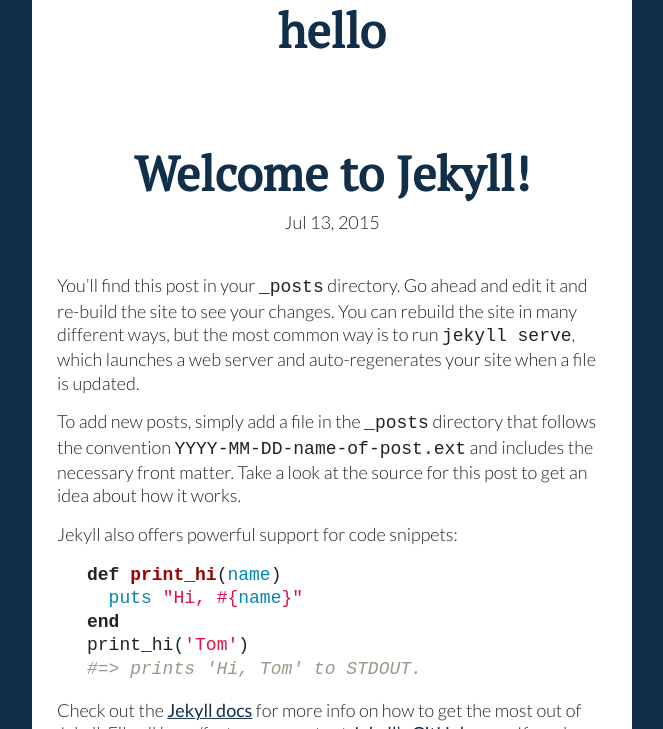
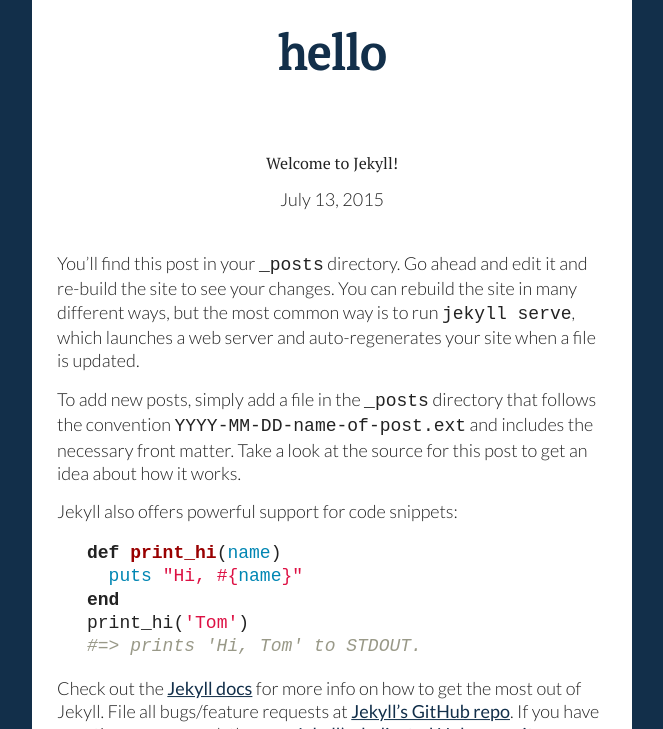
Before and after one commit to jacobwalkr/ja.co.bw, a Jekyll site: the page built from _posts/2015-07-13-welcome-to-jekyll.markdown, in a window 1280 px wide, cut to the strip 171-900 px from the top of the page. Shown: the whole strip, without its empty margins (308-971 px from the left). Built offline with Jekyll 4.4.1, drawn with Linux system fonts in a browser that asks for light colours.

Commit message:
Update posts layout, fixing html5 tags and month display

```diff
--- a/_layouts/post.html
+++ b/_layouts/post.html
@@ -1,15 +1,15 @@
 ---
 layout: default
 ---
-<div class="post">
+<section class="post">
 
-  <header class="post-header">
-    <h1 class="post-title">{{ page.title }}</h1>
-    <p class="post-meta">{{ page.date | date: "%b %-d, %Y" }}{% if page.author %} • {{ page.author }}{% endif %}{% if page.meta %} • {{ page.meta }}{% endif %}</p>
-  </header>
+    <header class="post-header">
+        <h2 class="post-title">{{ page.title }}</h1>
+        <p class="post-meta">{{ page.date | date: "%B %-d, %Y" }}{% if page.author %} • {{ page.author }}{% endif %}{% if page.meta %} • {{ page.meta }}{% endif %}</p>
+    </header>
 
-  <article class="post-content">
-    {{ content }}
-  </article>
+    <article class="post-content">
+        {{ content }}
+    </article>
 
-</div>
+</section>
```
